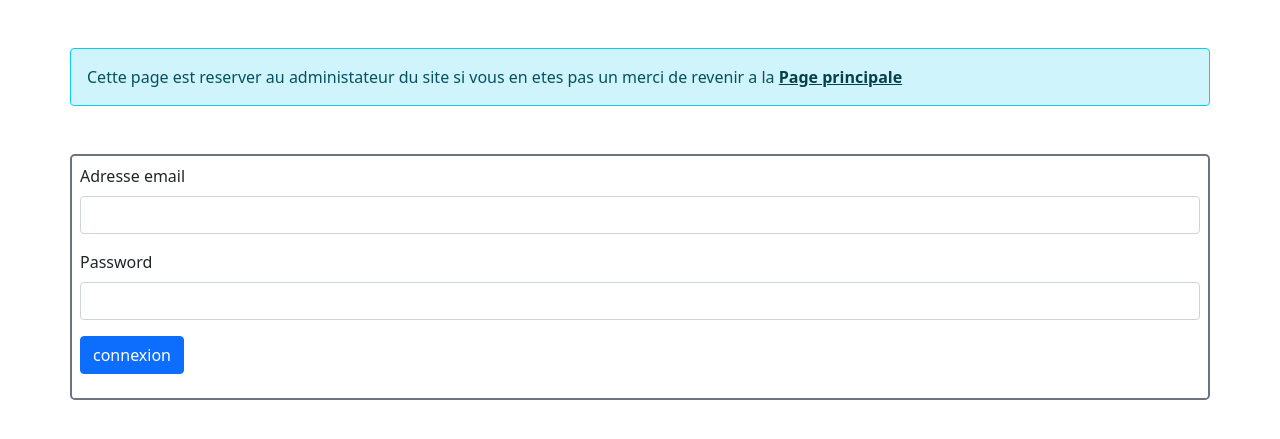
After one commit to chermeux/BrainsThinkTank, a PHP site: page /admin/connexion.php in a window 1280 px wide. The commit adds this page. Shown: the top 439 px of the page. Run offline with PHP 8.4, Linux system fonts and the light colour scheme.

Commit message:
creation de connexion.php modification de header.php pour traiter les message et erreur virrer les truc sans sens dans index.php

```diff
--- /dev/null
+++ b/admin/connexion.php
@@ -0,0 +1,93 @@
+<?php session_start(); ?>
+
+<?php
+if (isset($_POST["connexion"])) {
+    echo "test";
+    # Teste de la validite de lemail et du mot de passe
+    $email_valide = TRUE;
+    $password_valide = TRUE;
+    if (!isset($_POST["email"]) or !filter_var($_POST["email"], FILTER_VALIDATE_EMAIL)) {
+        $email_valide = FALSE;
+        $error = "Email erroner ou non definie";
+    } else if (!isset($_POST["password"])) {
+        $password_valide = FALSE;
+        $error = "Mots de passe non definie";
+    }
+
+    #Confirmation du MDP dans la base de donne
+    if ($email_valide && $password_valide) {
+        $bdd = new PDO('mysql:host=localhost;dbname=brains;charset=utf8', 'root', 'root'); #TODO cree un nouvelle utilisateur a la place de root root
+        $req = $bdd->prepare('SELECT U.PASSWORD as password FROM brains.user as U WHERE U.EMAIL = ?');
+        $req->execute(array($_POST['email']));
+        if ($donne = $req->fetch()) {
+            if (password_verify($_POST["password"], $donne["password"])) {
+                $message = "Connection reusie";
+                $_SESSION['admin'] = 1;
+            } else {
+                $error = "Mot de pass invalid";
+                $password_valide = FALSE;
+            }
+        } else {
+            $error = "Email invalid";
+            $email_valide = FALSE;
+        }
+
+    }
+}
+if (isset($_POST['deconnexion'])) {
+    if (! isset($_SESSION["admin"]) or $_SESSION["admin"] != 1) {
+        $error = "Vous n'etes pas connecter vous ne pouver donc pas vous deconecter";
+    }
+    else{
+        $_SESSION["admin"] = 0;
+        $message = "Deconnexion Reussi";
+    }
+}
+
+?>
+<!DOCTYPE html>
+<html>
+<head>
+    <meta charset="utf-8"/>
+
+    <title>/!\ Admin only</title>
+
+    <link href="https://cdn.jsdelivr.net/npm/bootstrap@5.0.0-beta1/dist/css/bootstrap.min.css" rel="stylesheet" integrity="sha384-giJF6kkoqNQ00vy+HMDP7azOuL0xtbfIcaT9wjKHr8RbDVddVHyTfAAsrekwKmP1" crossorigin="anonymous">
+</head>
+<body>
+    <?php if (isset($message)): ?>
+        <div class="alert alert-success" >
+            <?php echo $message ?>
+        </div>
+    <?php endif; ?>
+    <?php if (isset($error)): ?>
+        <div class="alert alert-danger" >
+            <?php echo $error ?>
+        </div>
+    <?php endif; ?>
+    <div class="alert alert-info container border border-info m-5 mx-auto" role="alert">
+        Cette page est reserver au administateur du site si vous en etes pas un merci de revenir a la <a href="../index.php" class="alert-link">Page principale</a>
+    </div>
+    <?php if (! isset($_SESSION["admin"]) || $_SESSION["admin"] == 0): ?>
+    <form method="post" action="/admin/connexion.php" class="container border border-secondary border-2 rounded-3 m-5 mx-auto p-2">
+        <div class="mb-3">
+            <label for="email" class="form-label">Adresse email</label>
+            <input type="email" class="form-control <?php if (isset($email_valide)) {echo (! $email_valide) ? "is-invalid":"valide";}?>" value="<?php if (isset($_POST["email"])) {echo $_POST["email"];}?>" name="email" required>
+        </div>
+        <div class="mb-3">
+            <label for="password" class="form-label">Password</label>
+            <input type="password" class="form-control <?php if (isset($password_valide)) {echo (! $password_valide) ? "is-invalid":"valide";}?>" value="<?php if (isset($_POST["password"])) {echo $_POST["password"];}?>" name="password" required>
+        </div>
+        <div class="mb-3">
+            <input type="submit" class="btn btn-primary" value="connexion">
+        </div>
+        <input type="hidden" name="connexion" value="1">
+    </form>
+    <?php else: ?>
+    <form method="post" action="/admin/connexion.php" class="container border border-secondary border-2 rounded-3 m-5 mx-auto p-2">
+        <input type="hidden" name="deconnexion" value="1">
+        <input type="submit" class="btn btn-primary" value="deconnexion">
+    </form>
+    <?php endif ?>
+</body>
+</html>
```
Also changed, not shown: header.php (+11 -0 lines), index.php (+4 -60 lines).
